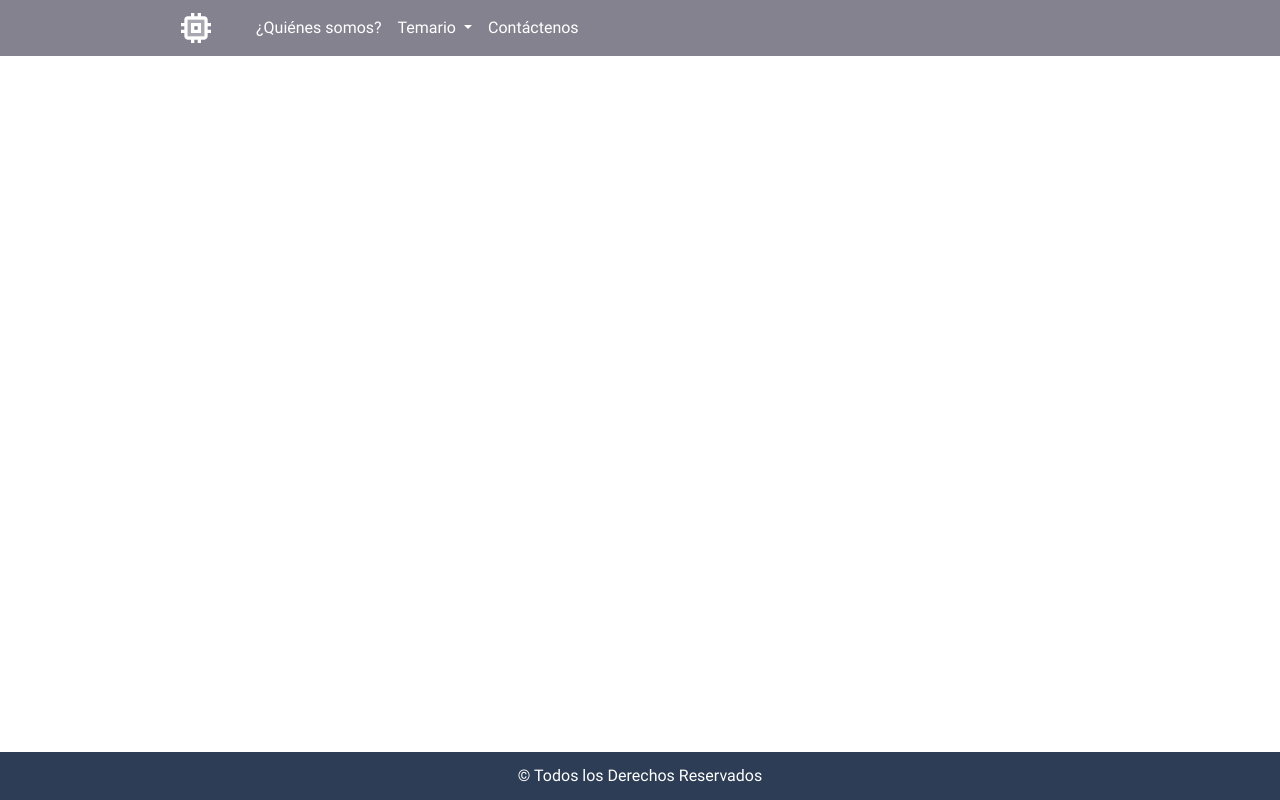
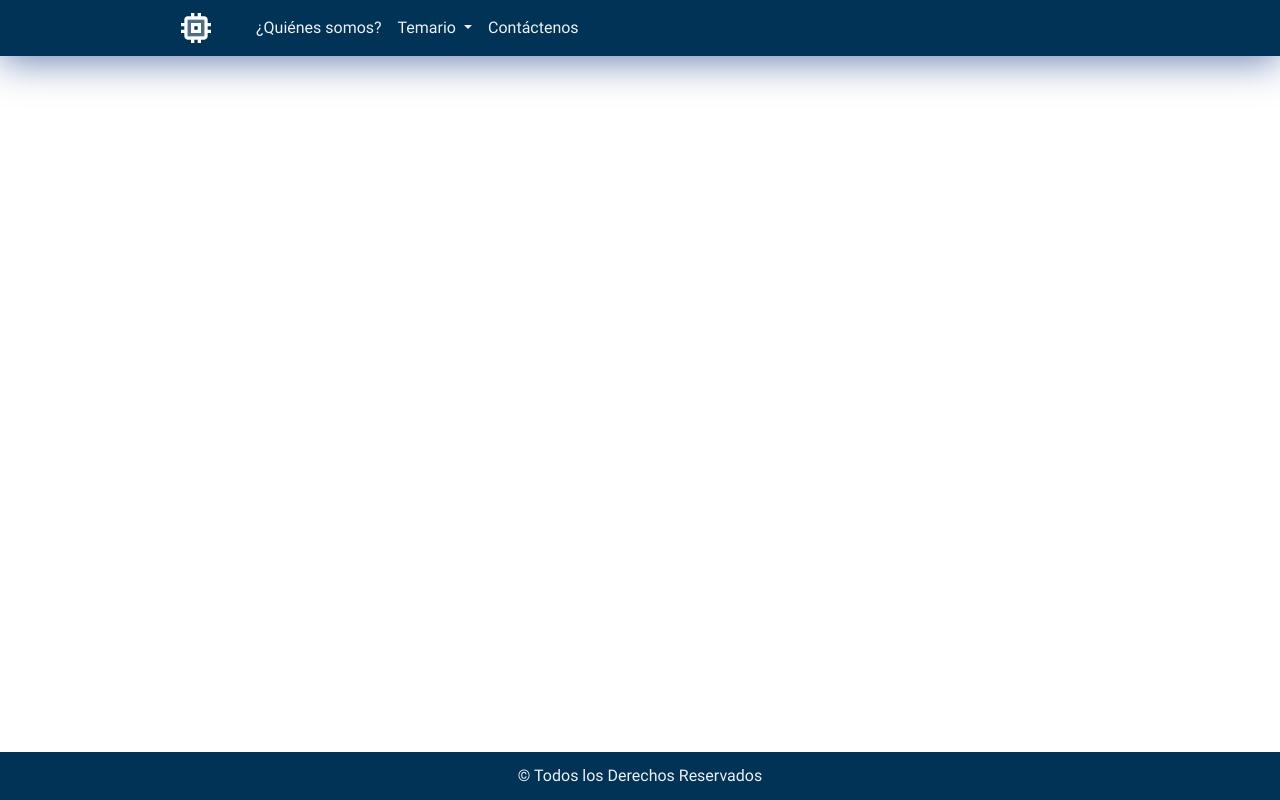
Before and after one commit to ArturoMorales93/Plataformas_II_Project, a Flask app: page /arturo in a window 1280 px wide. Run offline with Flask 2, Linux system fonts and the light colour scheme; some libraries are stand-ins or nearby versions.

Commit message:
Se agrega paleta de colores al proyecto (#2)

```diff
--- a/project/static/css/styles.css
+++ b/project/static/css/styles.css
@@ -312,12 +312,13 @@ section:first-child {
 }
 
 .header {
-  background-color: #84828f;
+  background-color: #003355;
+  box-shadow: 0 0.25em 2.5em #637BAD;
 }
 
 .footer {
-  background-color: #2c3d55;
-  color: #fff;
+  background-color: #003355;
+  color: #EDF0F5;
 }
 
 /* Font */
@@ -339,7 +340,7 @@ section:first-child {
 
 body {
   font-family: 'Roboto', sans-serif;
-  color: #000;
+  color: #333333;
 }
 
 h1, h2, h3 {
@@ -358,35 +359,36 @@ h1, h2, h3 {
 }
 
 .navbar-dark .navbar-nav .nav-link {
-  color: #fff;
+  color: #EDF0F5;
 }
 
 .navbar-collapse {
-  background-color: #84828f;
+  background-color: #003355;
   padding-left: 1em;
 }
 
 .dropdown-menu {
-  background-color: #536271;
+  background-color: #003355;
+  border: none;
 }
 
 .dropdown-item {
-  color: #fff;
+  color: #EDF0F5;
 }
 
 /* Main-sections */
 section:nth-child(even) {
-  background-color: #536271;
-  color: #fff;
+  background-color: #637BAD;
+  color: #EDF0F5;
 }
 
 /* Sección 2 */
 .temario-container {
-  background-color: #2c3d55;
+  background-color: #003355;
 }
 
 .temario-item {
-  border: 1px solid #84828f;
+  border: 1px solid #637BAD;
 }
 
 .temario-item:first-child {
@@ -395,13 +397,15 @@ section:nth-child(even) {
 }
 
 .temario-item:not(.temario-item:first-child):hover {
-  background-color: #84828f;
+  background-color: #EDF0F5;
+  color: #333333;
 }
 
 /* Sección 3 */
 .card {
   font-size: .9em;
-  background-color: #93a2b0;
+  background-color: #637BAD;
+  color: #EDF0F5;
 }
 
 .card img {
@@ -411,7 +415,7 @@ section:nth-child(even) {
 /* Banner */
 .banner-img {
   border-radius: 25%;
-  box-shadow: 0.25em 0.5em 1em #536271;
+  box-shadow: 0.25em 0.5em 1em #003355;
 }
 
 /*# sourceMappingURL=styles.css.map */
--- a/project/static/scss/config/_variables.scss
+++ b/project/static/scss/config/_variables.scss
@@ -7,11 +7,10 @@
 }
 
 // Theme
-$soft-color: #84828f;
-$main-color: #536271;
-$dark-color: #2c3d55;
-$font-main-color: #fff;
-$font-second-color: #000;
+$bg-main-color: #003355;
+$bg-second-color: #637BAD;
+$font-main-color: #EDF0F5;
+$font-second-color: #333333;
 
 /* Breakpoints */
 $breakpoints: (
--- a/project/static/scss/theme/_theme.scss
+++ b/project/static/scss/theme/_theme.scss
@@ -1,9 +1,10 @@
 .header {
-    background-color: $soft-color;
+    background-color: $bg-main-color;
+    box-shadow: 0 .25em 2.5em $bg-second-color;
 }
 
 .footer {
-    background-color: $dark-color;
+    background-color: $bg-main-color;
     color: $font-main-color;
 }
 
@@ -47,12 +48,13 @@ h1, h2, h3 {
 }
 
 .navbar-collapse {
-    background-color: $soft-color;
+    background-color: $bg-main-color;
     padding-left: 1em;
 }
 
 .dropdown-menu {
-    background-color: $main-color;
+    background-color: $bg-main-color;
+    border: none;
 }
 
 .dropdown-item {
@@ -61,17 +63,17 @@ h1, h2, h3 {
 
 /* Main-sections */
 section:nth-child(even) {
-    background-color: $main-color;
+    background-color: $bg-second-color;
     color: $font-main-color;
 }
 
 /* Sección 2 */
 .temario-container {
-    background-color: $dark-color;
+    background-color: $bg-main-color;
 }
 
 .temario-item {
-    border: 1px solid $soft-color;
+    border: 1px solid $bg-second-color;
 
     &:first-child {
         font-size: 1.25em;
@@ -79,14 +81,16 @@ section:nth-child(even) {
     }
 
     &:not(&:first-child):hover {
-        background-color: $soft-color;
+        background-color: $font-main-color;
+        color: $font-second-color;
     }
 }
 
 /* Sección 3 */
 .card {
     font-size: .9em;
-    background-color: lighten($main-color, 25);
+    background-color: $bg-second-color;
+    color: $font-main-color;
 
     img {
         border-radius: 1em;
@@ -96,5 +100,5 @@ section:nth-child(even) {
 /* Banner */
 .banner-img {
     border-radius: 25%;
-    box-shadow: .25em .5em 1em $main-color;
+    box-shadow: .25em .5em 1em $bg-main-color;
 }
```
Also changed, not shown: 1 other file.
